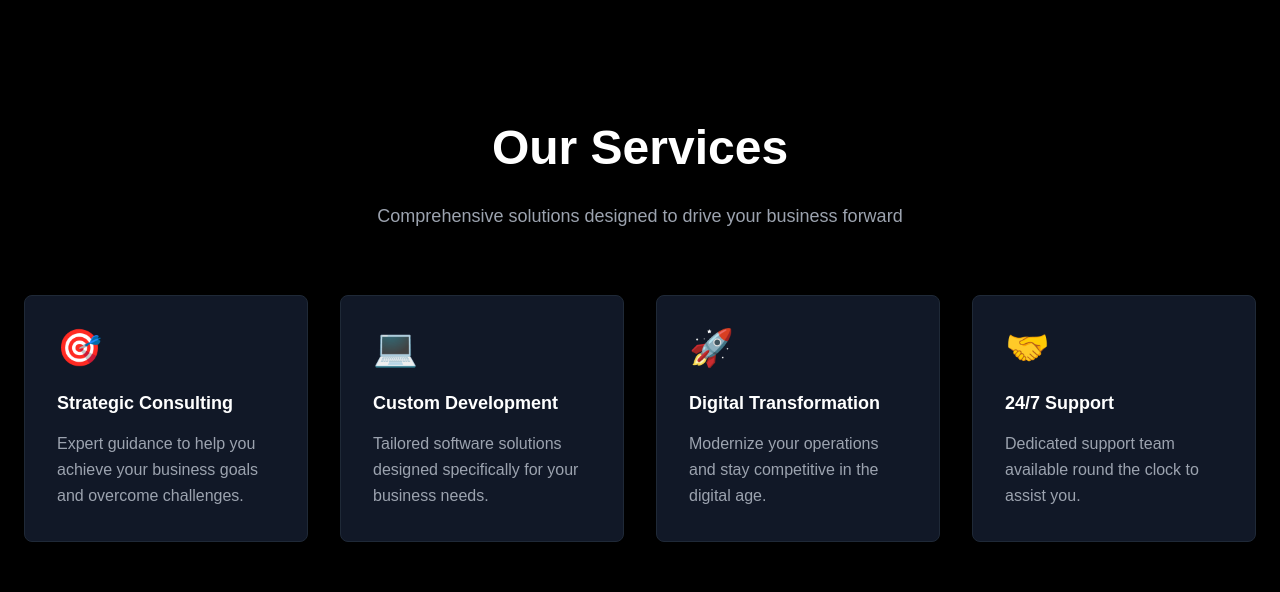
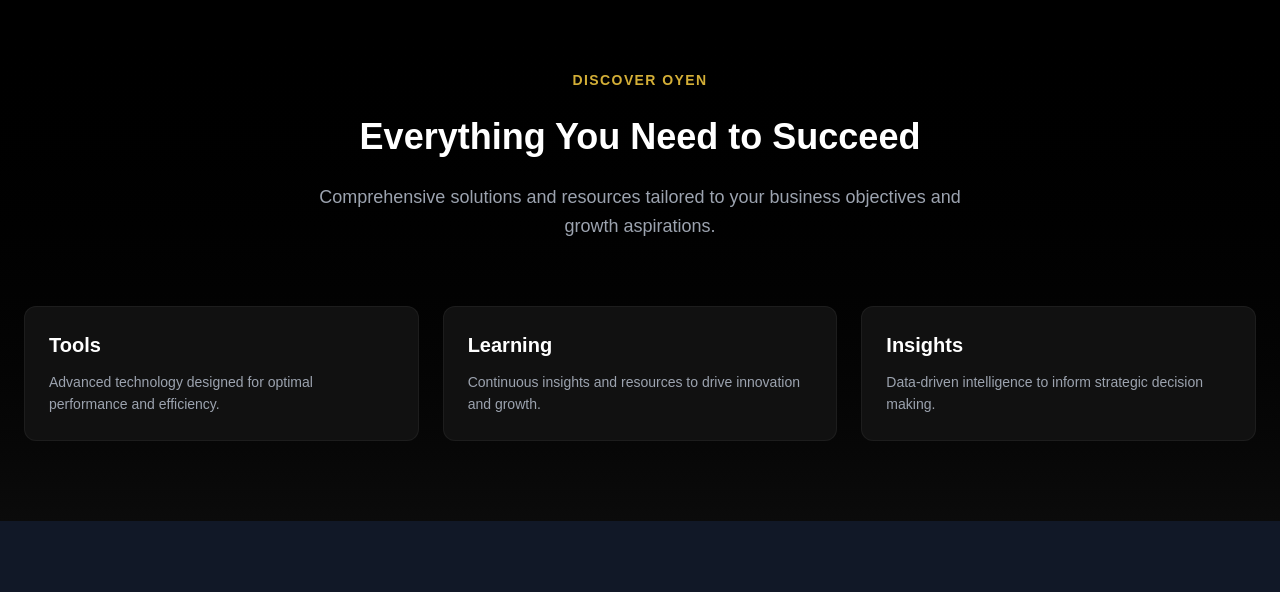
Before and after one commit to oyenhq-design/oyengroup, a Next.js app: page / in a window 1280 px wide. Shown: the part 875-1467 px from the top of the page. Built offline with nearby package versions, Linux system fonts and the light colour scheme.

Commit message:
Premium transition section: gradient background, centered intro, 3-column grid with minimal card design

```diff
--- a/src/components/Services.tsx
+++ b/src/components/Services.tsx
@@ -1,48 +1,51 @@
 'use client';
 
 export default function Services() {
-  const services = [
+  const features = [
     {
-      icon: '🎯',
-      title: 'Strategic Consulting',
-      description: 'Expert guidance to help you achieve your business goals and overcome challenges.',
+      title: 'Tools',
+      description: 'Advanced technology designed for optimal performance and efficiency.',
     },
     {
-      icon: '💻',
-      title: 'Custom Development',
-      description: 'Tailored software solutions designed specifically for your business needs.',
+      title: 'Learning',
+      description: 'Continuous insights and resources to drive innovation and growth.',
     },
     {
-      icon: '🚀',
-      title: 'Digital Transformation',
-      description: 'Modernize your operations and stay competitive in the digital age.',
-    },
-    {
-      icon: '🤝',
-      title: '24/7 Support',
-      description: 'Dedicated support team available round the clock to assist you.',
+      title: 'Insights',
+      description: 'Data-driven intelligence to inform strategic decision making.',
     },
   ];
 
   return (
-    <section className="py-20 md:py-24 lg:py-32 bg-black">
+    <section className="bg-gradient-to-b from-black to-[#0b0b0b] py-20">
       <div className="max-w-7xl mx-auto px-6">
-        <div className="text-center mb-16">
-          <h2 className="text-3xl md:text-4xl lg:text-5xl font-bold text-white mb-6 leading-tight">Our Services</h2>
-          <p className="text-base md:text-lg text-[#9ca3af] max-w-3xl mx-auto leading-relaxed">
-            Comprehensive solutions designed to drive your business forward
+        {/* Intro Block - Center Aligned */}
+        <div className="text-center mb-16 max-w-2xl mx-auto">
+          {/* Label */}
+          <p className="text-sm tracking-widest text-[#d4af37] uppercase font-semibold mb-6">
+            Discover OYEN
+          </p>
+
+          {/* Heading */}
+          <h2 className="text-3xl md:text-4xl font-semibold leading-tight text-white mb-6">
+            Everything You Need to Succeed
+          </h2>
+
+          {/* Supporting Paragraph */}
+          <p className="text-base md:text-lg text-[#9ca3af] leading-relaxed">
+            Comprehensive solutions and resources tailored to your business objectives and growth aspirations.
           </p>
         </div>
 
-        <div className="grid grid-cols-1 md:grid-cols-2 lg:grid-cols-4 gap-6 lg:gap-8">
-          {services.map((service, index) => (
+        {/* 3-Column Grid */}
+        <div className="grid grid-cols-1 md:grid-cols-3 gap-6">
+          {features.map((feature, index) => (
             <div
               key={index}
-              className="bg-[#111827] p-8 rounded-lg shadow-sm hover:shadow-md transition border border-[#1f2937] hover:border-[#d4af37]"
+              className="bg-[#111] border border-white/5 rounded-xl p-6 hover:border-[#d4af37] transition duration-300"
             >
-              <div className="text-4xl mb-6">{service.icon}</div>
-              <h3 className="text-lg font-semibold text-white mb-4 leading-tight">{service.title}</h3>
-              <p className="text-base text-[#9ca3af] leading-relaxed">{service.description}</p>
+              <h3 className="text-xl font-semibold text-white mb-3">{feature.title}</h3>
+              <p className="text-sm text-[#9ca3af] leading-relaxed">{feature.description}</p>
             </div>
           ))}
         </div>
```
